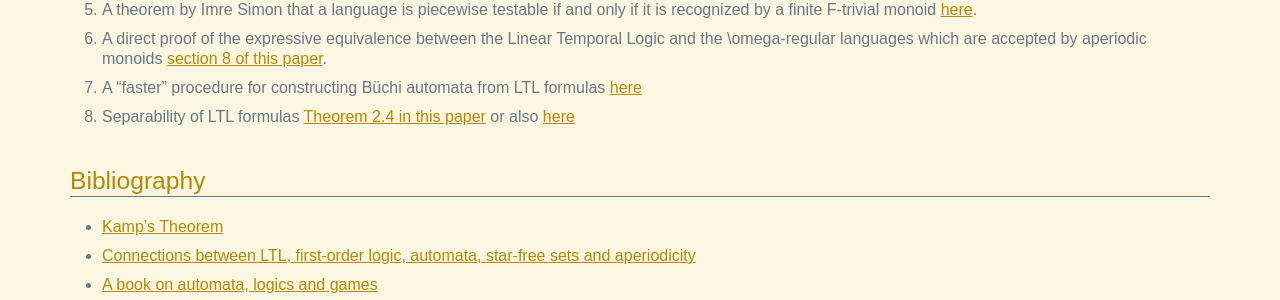
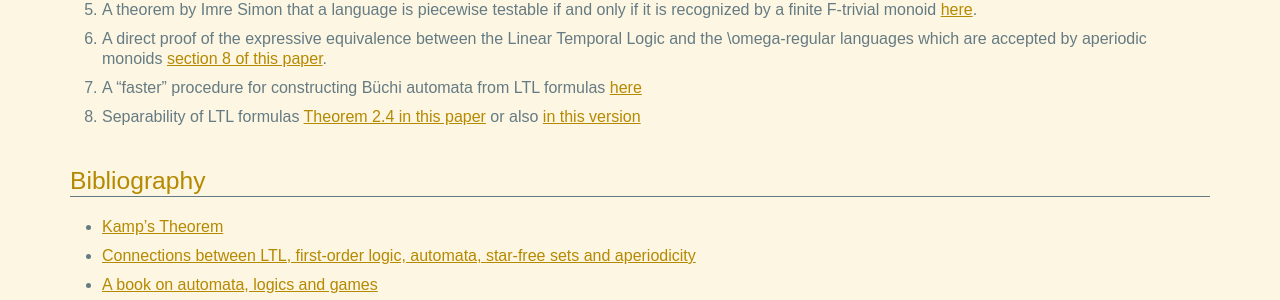
Before and after one commit to lacl-upec/m2mf, a Jekyll site: the page built from index.md, in a window 1280 px wide. Shown: the part 463-763 px from the top of the page. Built offline with Jekyll 4.4.1, drawn with Linux system fonts in a browser that asks for light colours.

Commit message:
Update index.md

```diff
--- a/index.md
+++ b/index.md
@@ -23,7 +23,7 @@ Topics for projects (contact Catalin or Julian if you cannot get a copy of one o
 5. A theorem by Imre Simon that a language is piecewise testable if and only if it is recognized by a finite F-trivial monoid [here](http://www.sciencedirect.com/science/article/pii/S0304397596002307).
 6. A direct proof of the expressive equivalence between the Linear Temporal Logic and the \omega-regular languages which are accepted by aperiodic monoids [section 8 of this paper][gastin].
 7. A "faster" procedure for constructing Büchi automata from LTL formulas [here](http://www.lsv.ens-cachan.fr/Publis/PAPERS/PS/Cav01go.ps)
-8. Separability of LTL formulas [Theorem 2.4 in this paper](http://link.springer.com/chapter/10.1007%2F3-540-51803-7_36) or also [here](http://citeseerx.ist.psu.edu/viewdoc/summary?doi=10.1.1.144.240)
+8. Separability of LTL formulas [Theorem 2.4 in this paper](http://link.springer.com/chapter/10.1007%2F3-540-51803-7_36) or also [in this version](http://citeseerx.ist.psu.edu/viewdoc/summary?doi=10.1.1.144.240)
 
 
 Bibliography
```
